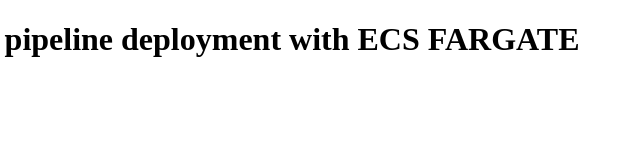
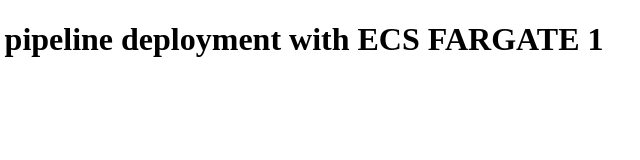
Before and after one commit to navyamiriyala/jenkins, a plain HTML site: page index.html in a window 1280 px wide. Shown: the full height of the page, 111-751 px from the left. Drawn offline with Linux system fonts and the light colour scheme.

Commit message:
Update index.html

```diff
--- a/index.html
+++ b/index.html
@@ -2,7 +2,7 @@
 <html>
 <body>
 
-<h1>jenkins pipeline deployment with ECS FARGATE</h1>
+<h1>jenkins pipeline deployment with ECS FARGATE 1</h1>
 
 
 </body>
```
